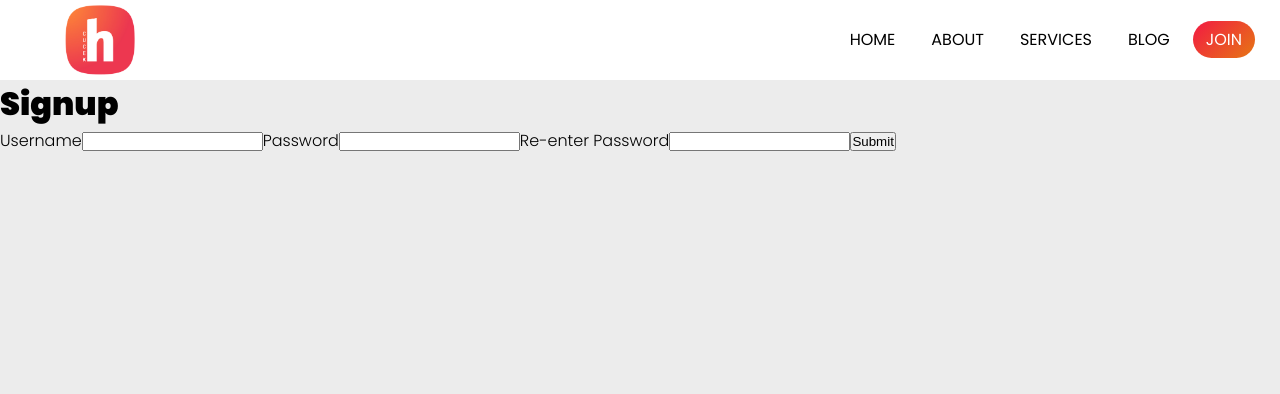
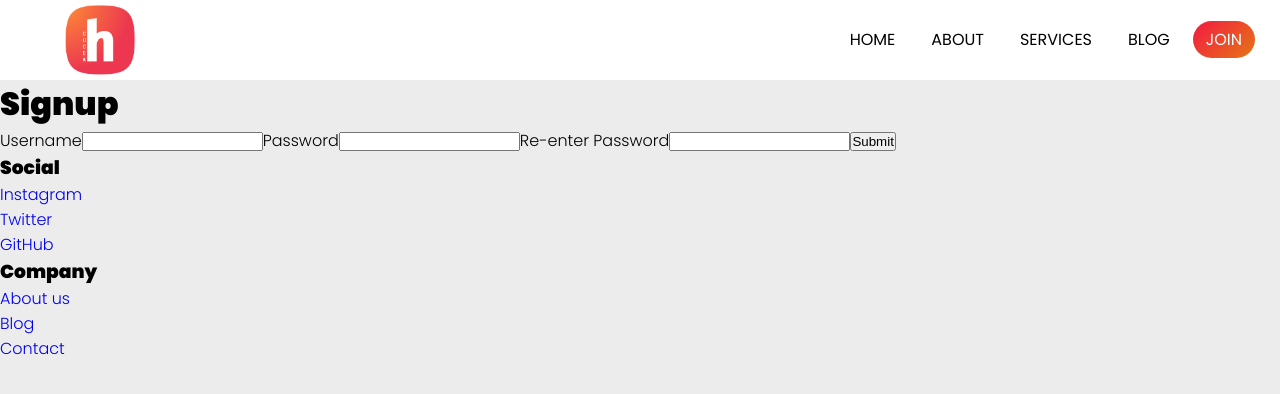
Before and after one commit to Vyshnav-KS/hackclubcucek-1, a React (Create React App) app: page /join/signup in a window 1280 px wide. Shown: the top 394 px of the page. Built offline with nearby package versions, Linux system fonts and the light colour scheme.

Commit message:
Created Footer.js

```diff
--- a/src/App.js
+++ b/src/App.js
@@ -1,4 +1,5 @@
 import {BrowserRouter as Router, Route, Switch} from 'react-router-dom';
+import Footer from './Footer';
 import Home from './Home';
 import './index.css';
 import Join from './Join';
@@ -27,6 +28,7 @@ function App() {
                         </Route>
                     </Switch>
                 </div>
+                <Footer></Footer>
             </div>
         </Router>
     );
--- /dev/null
+++ b/src/Footer.js
@@ -0,0 +1,23 @@
+import {Link} from "react-router-dom";
+
+const Footer = () => {
+    return (
+        <div className="footer">
+            <h3>Social</h3>
+            <ul>
+                <li><a href="/">Instagram</a></li>
+                <li><a href="/">Twitter</a></li>
+                <li><a href="/">GitHub</a></li>
+            </ul>
+
+            <h3>Company</h3>
+            <ul>
+                <li><Link to="/about">About us</Link></li>
+                <li><Link to="/blog">Blog</Link></li>
+                <li><Link to="/services">Contact</Link></li>
+            </ul>
+        </div>
+    );
+}
+
+export default Footer
```
